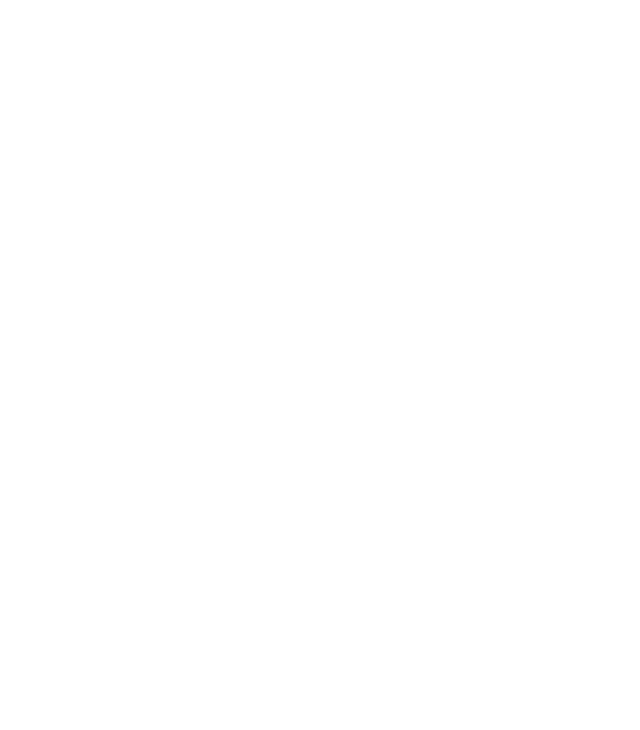
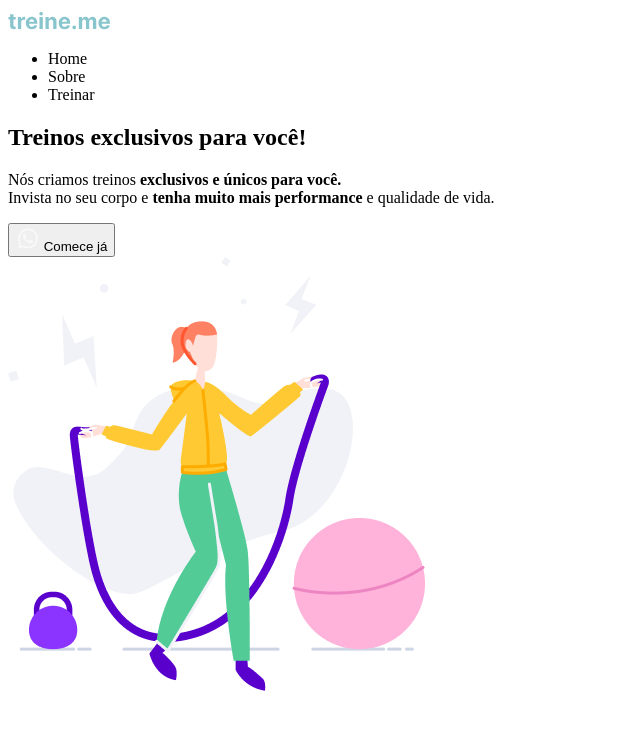
Before and after one commit to denilsonbaptista/treine.me, a plain HTML site: page index.html in a window 1280 px wide. Shown: the whole page, without its empty margins (0-640 px from the left). Drawn offline with Linux system fonts and the light colour scheme.

Commit message:
Structuring HTML with semantic tags

```diff
--- a/index.html
+++ b/index.html
@@ -1,14 +1,59 @@
 <!DOCTYPE html>
 <html lang="pt-br">
-<head>
-  <meta charset="UTF-8">
-  <meta http-equiv="X-UA-Compatible" content="IE=edge">
-  <meta name="viewport" content="width=device-width, initial-scale=1.0">
-  <title>Treine.me</title>
+  <head>
+    <meta charset="UTF-8" />
+    <meta http-equiv="X-UA-Compatible" content="IE=edge" />
+    <meta name="viewport" content="width=device-width, initial-scale=1.0" />
+    <title>Treine.me</title>
 
-  <link rel="stylesheet" href="./style.css">
-</head>
-<body>
+    <link rel="stylesheet" href="./style.css" />
+  </head>
+  <body>
+    <div class="page">
+      <!-- 👇🏻 Semânticas - Cabeçalho -->
+      <header>
+        <!-- 👇🏻 Imagem da logo -->
+        <img src="./assets/logo.svg" alt="Treine.me" />
 
-</body>
+        <!-- 👇🏻 Semânticas - Parte de navegação  -->
+        <nav>
+          <!-- 👇🏻 Os elementos de links para não deixa eles livres na tela, geralmente colocamos eles dentro de uma lista -->
+          <ul>
+            <li>Home</li>
+            <li>Sobre</li>
+            <li>Treinar</li>
+          </ul>
+        </nav>
+      </header>
+
+      <!-- 👇🏻 Semânticas - conteúdo princípal -->
+      <main>
+        <!-- 👇🏻 Semânticas - A tag "section" é usada para criar uma seção ou área de conteúdo em um documento HTML. Ela ajuda a organizar o conteúdo do documento em partes significativas e distintas.
+
+        lembrando que tag section não substitui uma div
+
+        Em seções normalmente é usado <h2> por uma boa prática, mas como `Treinos exclusivos para você!` é meu título princípal dentro do documento ela tem que está em <h1>
+        -->
+        <section class="text">
+          <h1>Treinos exclusivos para você!</h1>
+
+          <p>
+            Nós criamos treinos <strong>exclusivos e únicos para você.</strong><br />
+            Invista no seu corpo e <strong>tenha muito mais performance</strong> e qualidade de vida.
+          </p>
+
+          <!-- 👇🏻 Semânticas - <button> também é uma tag semântica -->
+          <button>
+            <img src="./assets/whatsapp.svg" alt="ícone do whatsapp" />
+            Comece já
+          </button>
+        </section>
+
+        <img src="./assets/fitness-jump.png" alt="Desenho de uma mulher pulando corda numa academia">
+      </main>
+
+      <!-- 👇🏻 Semânticas - ródape -->
+      <footer></footer>
+    </div>
+  </body>
 </html>
```
Also changed, not shown: assets/balls.svg (added), assets/fitness-jump.png (added), assets/logo.svg (added), assets/whatsapp.svg (added).
